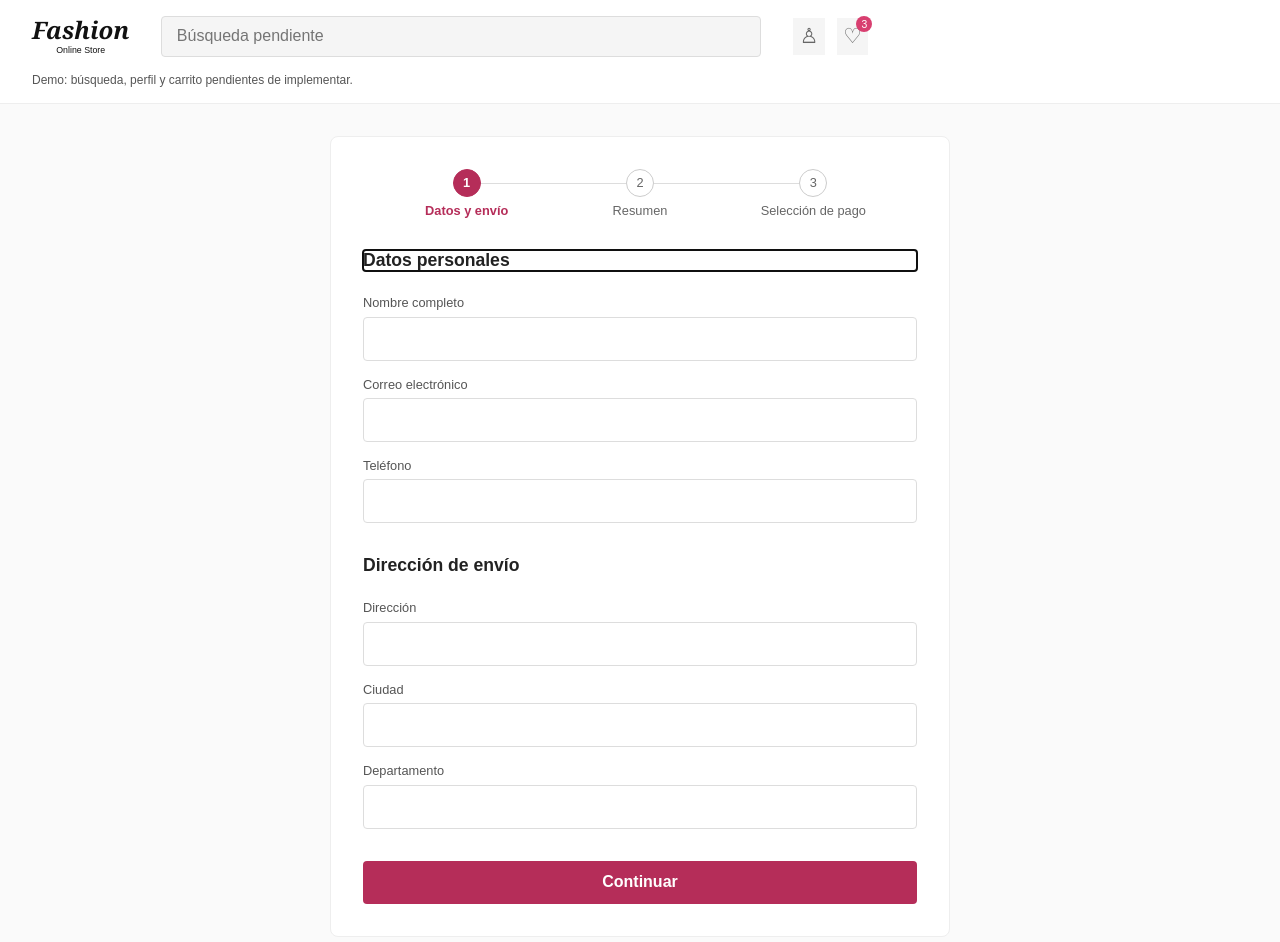
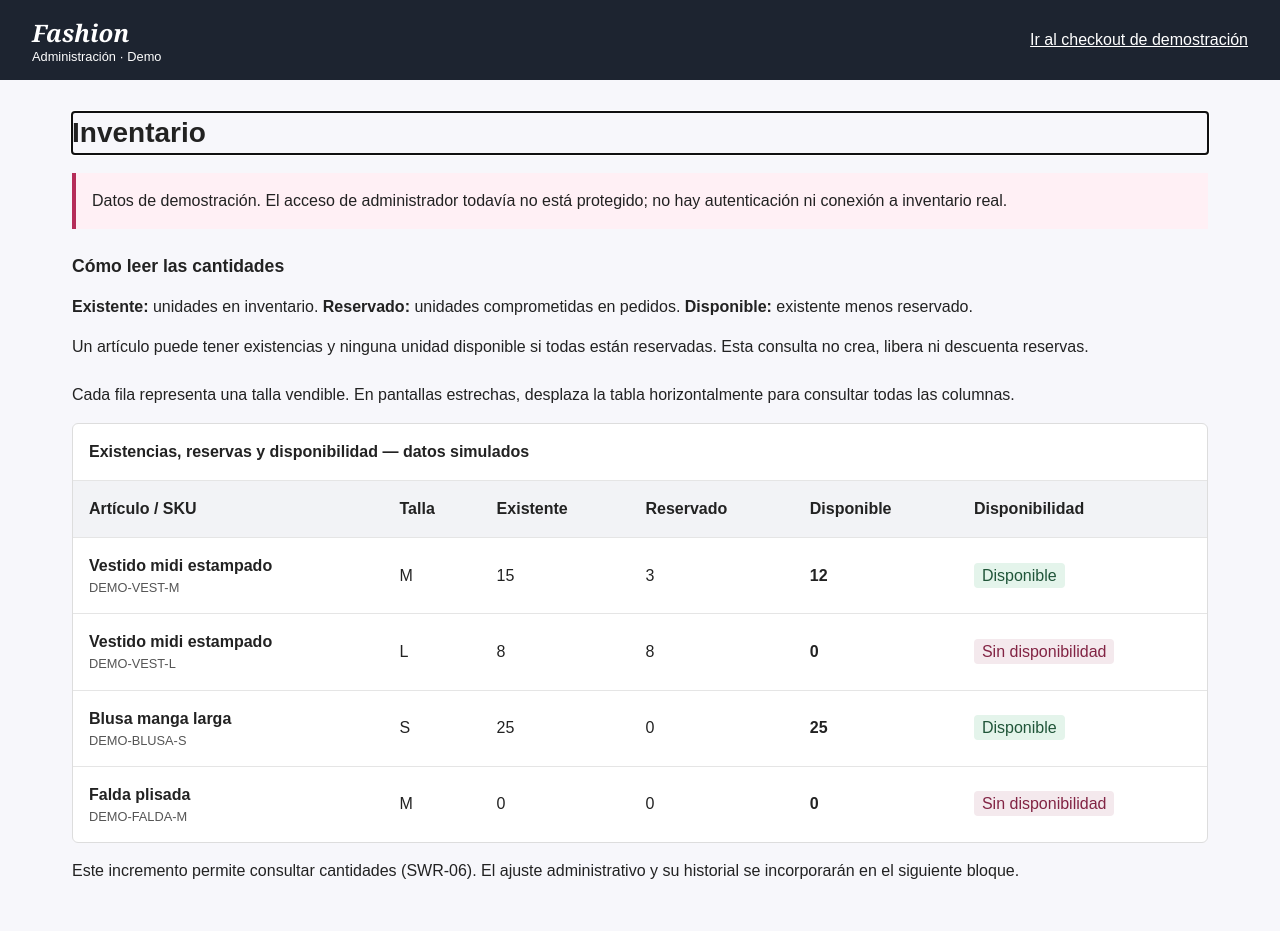
Before and after one commit to Thiago508/ProyectoIngSoftII-Front, a React (Vite) app: page /admin/inventory in a window 1280 px wide. Before the commit this address led to /checkout. Shown: the top 942 px of the page. Built offline with nearby package versions, Linux system fonts and the light colour scheme.

Commit message:
feat(inventory): add demo inventory overview by SKU and size

```diff
--- a/src/App.tsx
+++ b/src/App.tsx
@@ -1,10 +1,12 @@
 import { BrowserRouter, Navigate, Route, Routes } from "react-router-dom";
+import { InventoryPage } from "./features/inventory/pages/InventoryPage";
 import { CheckoutFlow } from "./features/checkout/CheckoutFlow";
 
 function App() {
   return (
     <BrowserRouter>
       <Routes>
+        <Route path="/admin/inventory" element={<InventoryPage />} />
         <Route path="/checkout/*" element={<CheckoutFlow />} />
         <Route path="*" element={<Navigate to="/checkout" replace />} />
       </Routes>
--- /dev/null
+++ b/src/features/inventory/demo/inventoryDemo.ts
@@ -0,0 +1,16 @@
+export interface InventoryItem {
+  sku: string;
+  name: string;
+  size: string;
+  existing: number;
+  reserved: number;
+}
+
+// Artículos vendibles de demostración. No consultan ni alteran stock del checkout.
+// Cada talla tiene un identificador distinto. Las reservas solo ilustran SWR-06.
+export const inventoryDemo: readonly InventoryItem[] = [
+  { sku: 'DEMO-VEST-M', name: 'Vestido midi estampado', size: 'M', existing: 15, reserved: 3 },
+  { sku: 'DEMO-VEST-L', name: 'Vestido midi estampado', size: 'L', existing: 8, reserved: 8 },
+  { sku: 'DEMO-BLUSA-S', name: 'Blusa manga larga', size: 'S', existing: 25, reserved: 0 },
+  { sku: 'DEMO-FALDA-M', name: 'Falda plisada', size: 'M', existing: 0, reserved: 0 },
+];
--- /dev/null
+++ b/src/features/inventory/pages/InventoryPage.css
@@ -0,0 +1,43 @@
+.inventory-page {
+  min-height: 100vh;
+  background: #f7f7fb;
+  color: #222;
+  line-height: 1.5;
+}
+
+.inventory-page__header {
+  display: flex;
+  align-items: center;
+  justify-content: space-between;
+  flex-wrap: wrap;
+  gap: 1rem;
+  padding: 1rem 2rem;
+  background: #1d2430;
+  color: #fff;
+}
+
+.inventory-page__brand { font: italic bold 1.5rem Georgia, serif; }
+.inventory-page__brand span { display: block; font: 0.8rem Arial, sans-serif; }
+.inventory-page__header a { color: #fff; }
+.inventory-page__main { max-width: 1200px; margin: auto; padding: 2rem; }
+.inventory-page__main h1 { margin-top: 0; font-size: 1.75rem; }
+.inventory-page__main h2 { font-size: 1.1rem; }
+.inventory-page__notice { padding: 1rem; background: #fff0f5; border-left: 4px solid #b52d59; }
+.inventory-page__help { margin: 1.5rem 0; }
+.inventory-page__table-region { overflow-x: auto; border: 1px solid #ddd; border-radius: 6px; background: #fff; }
+.inventory-page__table { width: 100%; min-width: 720px; border-collapse: collapse; text-align: left; }
+.inventory-page__table caption { padding: 1rem; text-align: left; font-weight: 600; }
+.inventory-page__table th, .inventory-page__table td { padding: 1rem; border-top: 1px solid #e5e5e5; vertical-align: middle; }
+.inventory-page__table thead { background: #f2f3f6; }
+.inventory-page__sku { display: block; color: #555; font-size: 0.8rem; font-weight: normal; }
+.inventory-page__available { font-weight: bold; }
+.inventory-page__badge { padding: 0.25rem 0.5rem; border-radius: 4px; background: #e4f4eb; color: #205539; white-space: nowrap; }
+.inventory-page__badge--empty { background: #f4e9ed; color: #822444; }
+.inventory-page a:focus-visible, .inventory-page__table-region:focus-visible { outline: 3px solid #b52d59; outline-offset: 3px; }
+.inventory-page__header a:focus-visible { outline-color: #fff; }
+.inventory-page__skip { position: absolute; top: -100px; left: 1rem; z-index: 10; padding: 0.75rem; background: #fff; color: #822444; }
+.inventory-page__skip:focus { top: 0.5rem; }
+
+@media (max-width: 640px) {
+  .inventory-page__header, .inventory-page__main { padding: 1rem; }
+}
--- /dev/null
+++ b/src/features/inventory/pages/InventoryPage.tsx
@@ -0,0 +1,66 @@
+import { useEffect, useRef } from 'react';
+import { Link } from 'react-router-dom';
+import { inventoryDemo } from '../demo/inventoryDemo';
+import './InventoryPage.css';
+
+export function InventoryPage() {
+  const headingRef = useRef<HTMLHeadingElement>(null);
+
+  useEffect(() => {
+    headingRef.current?.focus();
+    const previousTitle = document.title;
+    document.title = 'Inventario | Fashion Online Store';
+    return () => { document.title = previousTitle; };
+  }, []);
+
+  return (
+    <div className="inventory-page">
+      <a className="inventory-page__skip" href="#inventory-heading">Saltar al inventario</a>
+      <header className="inventory-page__header">
+        <span className="inventory-page__brand">Fashion <span>Administración · Demo</span></span>
+        <Link to="/checkout">Ir al checkout de demostración</Link>
+      </header>
+      <main className="inventory-page__main">
+        <h1 id="inventory-heading" ref={headingRef} tabIndex={-1}>Inventario</h1>
+        <p className="inventory-page__notice">Datos de demostración. El acceso de administrador todavía no está protegido; no hay autenticación ni conexión a inventario real.</p>
+        <section aria-labelledby="inventory-help-heading" className="inventory-page__help">
+          <h2 id="inventory-help-heading">Cómo leer las cantidades</h2>
+          <p><strong>Existente:</strong> unidades en inventario. <strong>Reservado:</strong> unidades comprometidas en pedidos. <strong>Disponible:</strong> existente menos reservado.</p>
+          <p>Un artículo puede tener existencias y ninguna unidad disponible si todas están reservadas. Esta consulta no crea, libera ni descuenta reservas.</p>
+        </section>
+        <p id="inventory-table-help">Cada fila representa una talla vendible. En pantallas estrechas, desplaza la tabla horizontalmente para consultar todas las columnas.</p>
+        <div className="inventory-page__table-region" role="region" aria-label="Cantidades de inventario por artículo" aria-describedby="inventory-table-help" tabIndex={0}>
+          <table className="inventory-page__table">
+            <caption>Existencias, reservas y disponibilidad — datos simulados</caption>
+            <thead>
+              <tr>
+                <th scope="col">Artículo / SKU</th>
+                <th scope="col">Talla</th>
+                <th scope="col">Existente</th>
+                <th scope="col">Reservado</th>
+                <th scope="col">Disponible</th>
+                <th scope="col">Disponibilidad</th>
+              </tr>
+            </thead>
+            <tbody>
+              {inventoryDemo.map((item) => {
+                const available = item.existing - item.reserved;
+                return (
+                  <tr key={item.sku}>
+                    <th scope="row">{item.name}<span className="inventory-page__sku">{item.sku}</span></th>
+                    <td>{item.size}</td>
+                    <td>{item.existing}</td>
+                    <td>{item.reserved}</td>
+                    <td className="inventory-page__available">{available}</td>
+                    <td><span className={`inventory-page__badge ${available === 0 ? 'inventory-page__badge--empty' : ''}`}>{available > 0 ? 'Disponible' : 'Sin disponibilidad'}</span></td>
+                  </tr>
+                );
+              })}
+            </tbody>
+          </table>
+        </div>
+        <p>Este incremento permite consultar cantidades (SWR-06). El ajuste administrativo y su historial se incorporarán en el siguiente bloque.</p>
+      </main>
+    </div>
+  );
+}
```
Also changed, not shown: 2 other files (tests, documents, lock files or other folders).
